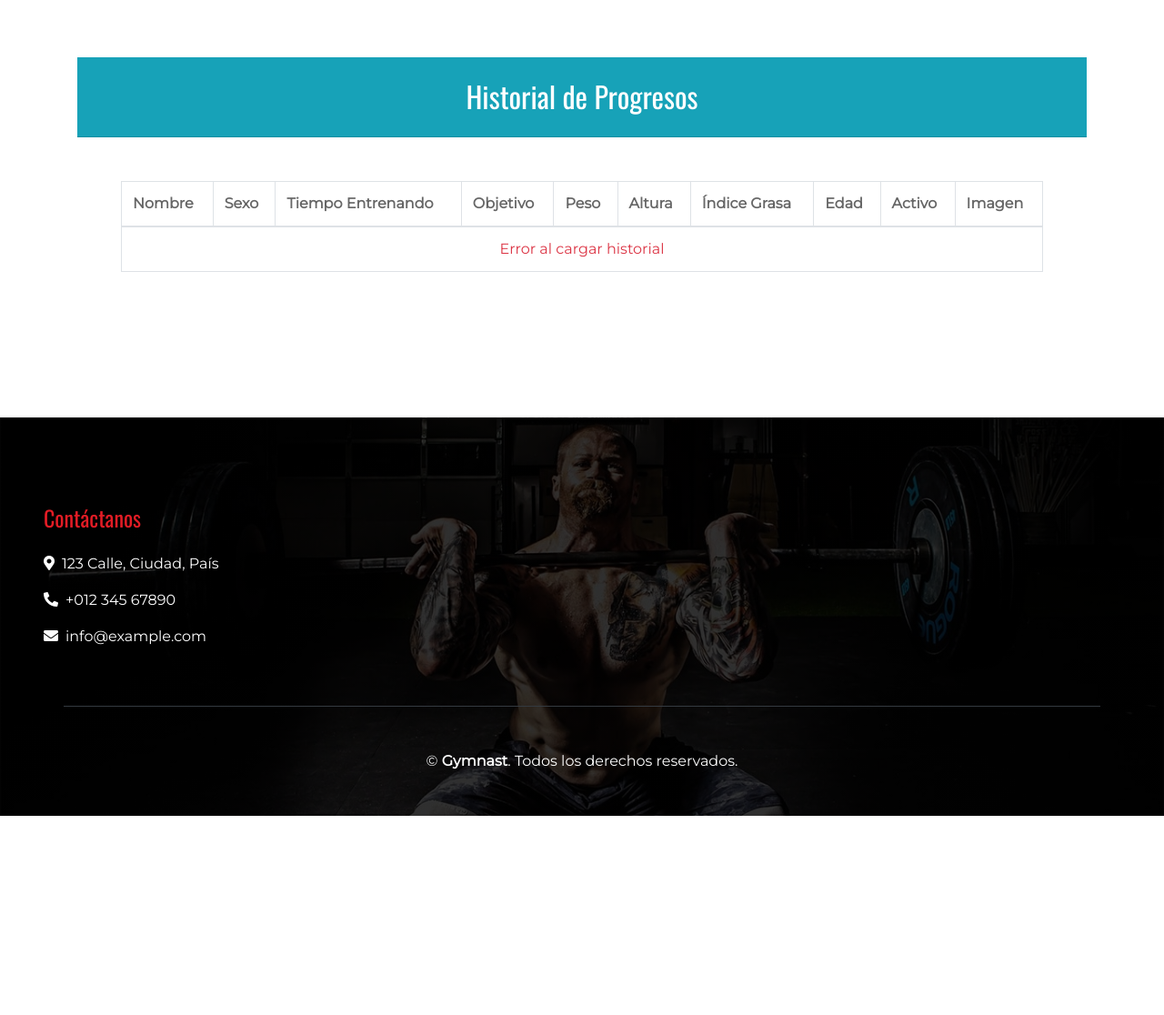
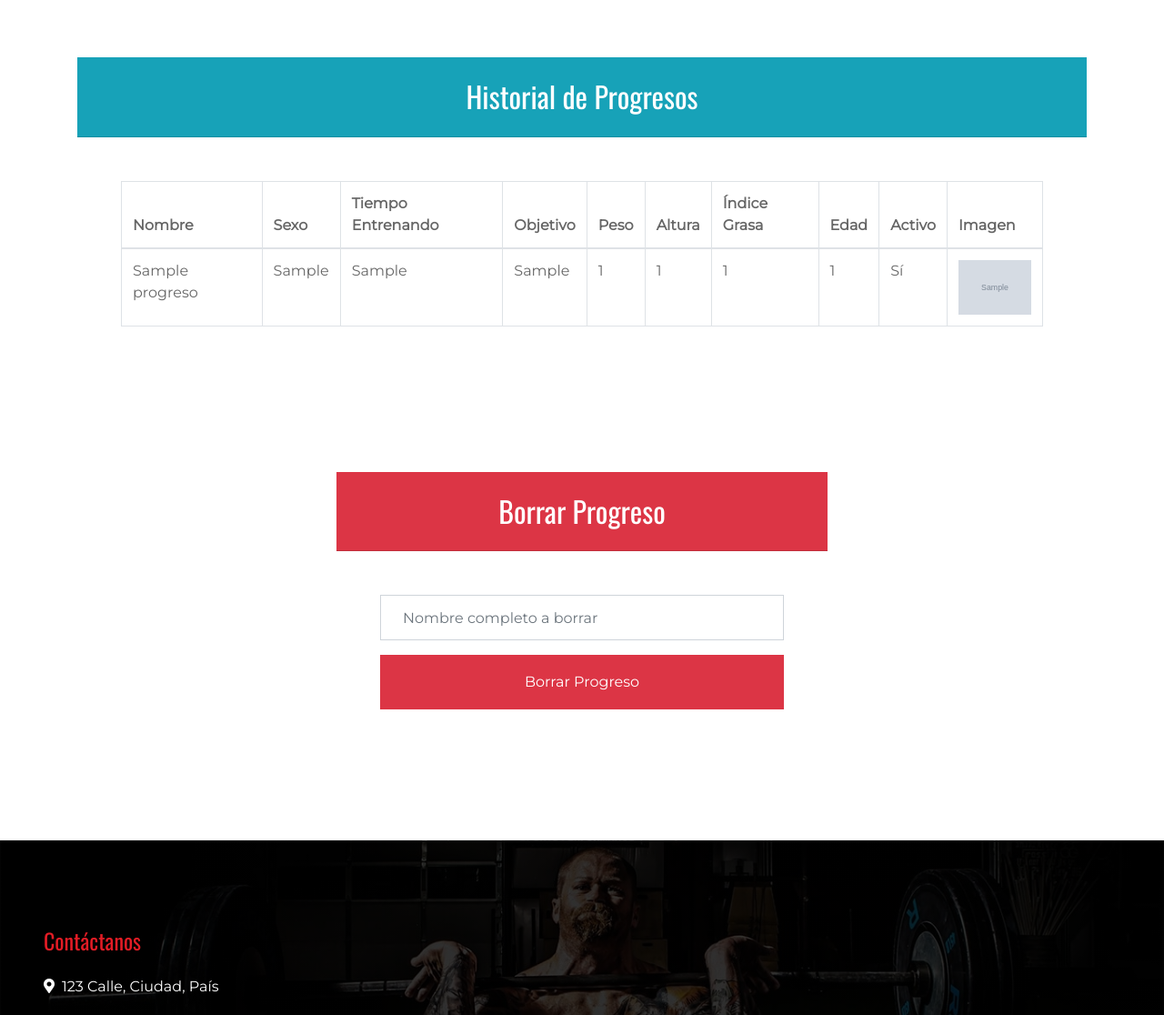
Before and after one commit to KevinSotoo/ProjectDS, a FastAPI app: page /progreso_panel in a window 1280 px wide. Shown: the part 1661-2777 px from the top of the page at 91% size. Before the commit the page ends 2558 px from the top, so only its background shows below. Run offline with FastAPI, Linux system fonts and the light colour scheme; tables that the repository leaves empty hold one stand-in row (values such as "Sample post"); grey boxes marked "Sample" are stand-in pictures; data that the repository does not hold is empty; some libraries are stand-ins or nearby versions.

Commit message:
progreso html completado

```diff
--- a/templates/progreso_panel.html
+++ b/templates/progreso_panel.html
@@ -260,6 +260,33 @@
     </div>
     <!-- Mostrar Progresos Historial End -->
 
+    <!-- Borrar Progreso Start -->
+    <div class="container py-5">
+        <div class="row justify-content-center">
+            <div class="col-lg-6 mx-auto">
+                <div class="card border-0">
+                    <div class="card-header bg-danger text-center p-4">
+                        <h2 class="text-white m-0">Borrar Progreso</h2>
+                    </div>
+                    <div class="card-body rounded-bottom bg-white p-5">
+                        <form id="borrarProgresoForm">
+                            <div class="form-group">
+                                <input type="text" class="form-control p-4" id="borrarNombre" name="nombre" placeholder="Nombre completo a borrar" required>
+                            </div>
+                            <div>
+                                <button class="btn btn-danger btn-block py-3" type="submit">Borrar Progreso</button>
+                            </div>
+                            <div class="mt-3" id="borrarMessageContainer" style="display: none;">
+                                <div class="alert" id="borrarMessage" role="alert"></div>
+                            </div>
+                        </form>
+                    </div>
+                </div>
+            </div>
+        </div>
+    </div>
+    <!-- Borrar Progreso End -->
+
     <!-- Footer Start -->
     <div class="footer container-fluid mt-5 py-5 px-sm-3 px-md-5 text-white">
         <div class="row pt-5">
@@ -293,8 +320,8 @@
     <script src="/static/js/main.js"></script>
 
     <script>
-        // Registro de Progreso (igual que antes)
         $(document).ready(function() {
+            // Registrar progreso
             $('#progresoForm').submit(function(e) {
                 e.preventDefault();
 
@@ -328,7 +355,7 @@
                 setTimeout(function() { $('#messageContainer').fadeOut(); }, 5000);
             }
 
-            // --- Modificar Progreso ---
+            // Modificar progreso
             $('#buscarProgresoBtn').click(function() {
                 let nombre = $('#modificarNombre').val();
                 if (!nombre) return;
@@ -386,10 +413,10 @@
                 setTimeout(function() { $('#modificarMessageContainer').fadeOut(); }, 5000);
             }
 
-            // --- Historial ---
+            // Mostrar historial
             function cargarHistorial() {
                 $.ajax({
-                    url: '/progreso/historial',
+                    url: '/progreso_historial',
                     type: 'GET',
                     success: function(datos) {
                         let tbody = $('#tablaHistorial tbody');
@@ -422,6 +449,37 @@
                 });
             }
             cargarHistorial();
+
+            // Borrar progreso
+            $('#borrarProgresoForm').submit(function(e) {
+                e.preventDefault();
+                var nombre = $('#borrarNombre').val();
+                if (!nombre) return;
+                if (!confirm(`¿Seguro que deseas borrar el progreso de "${nombre}"?`)) return;
+                $.ajax({
+                    url: '/progreso/' + encodeURIComponent(nombre),
+                    type: 'DELETE',
+                    success: function() {
+                        showBorrarMessage('Progreso borrado exitosamente.', 'success');
+                        $('#borrarProgresoForm')[0].reset();
+                        cargarHistorial();
+                    },
+                    error: function(xhr) {
+                        let errorMessage = 'Error al borrar el progreso.';
+                        if (xhr.responseJSON && xhr.responseJSON.detail) {
+                            errorMessage = xhr.responseJSON.detail;
+                        }
+                        showBorrarMessage(errorMessage, 'danger');
+                    }
+                });
+            });
+
+            function showBorrarMessage(message, type) {
+                $('#borrarMessage').text(message);
+                $('#borrarMessage').removeClass().addClass('alert alert-' + type);
+                $('#borrarMessageContainer').show();
+                setTimeout(function() { $('#borrarMessageContainer').fadeOut(); }, 5000);
+            }
         });
     </script>
 </body>
```
Also changed, not shown: static/uploads/asss.PNG (added), static/uploads/cbum.jpeg (deleted).
